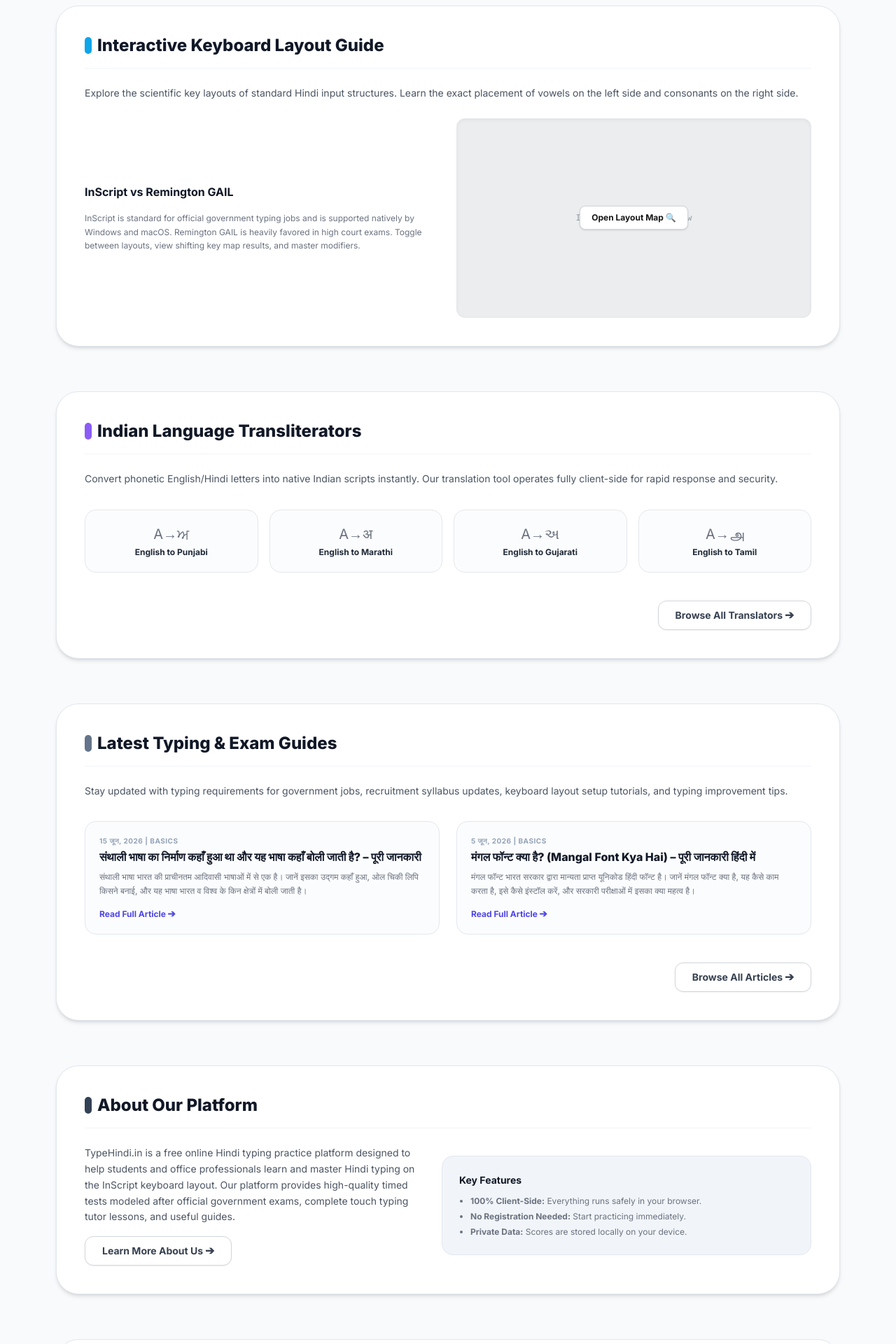
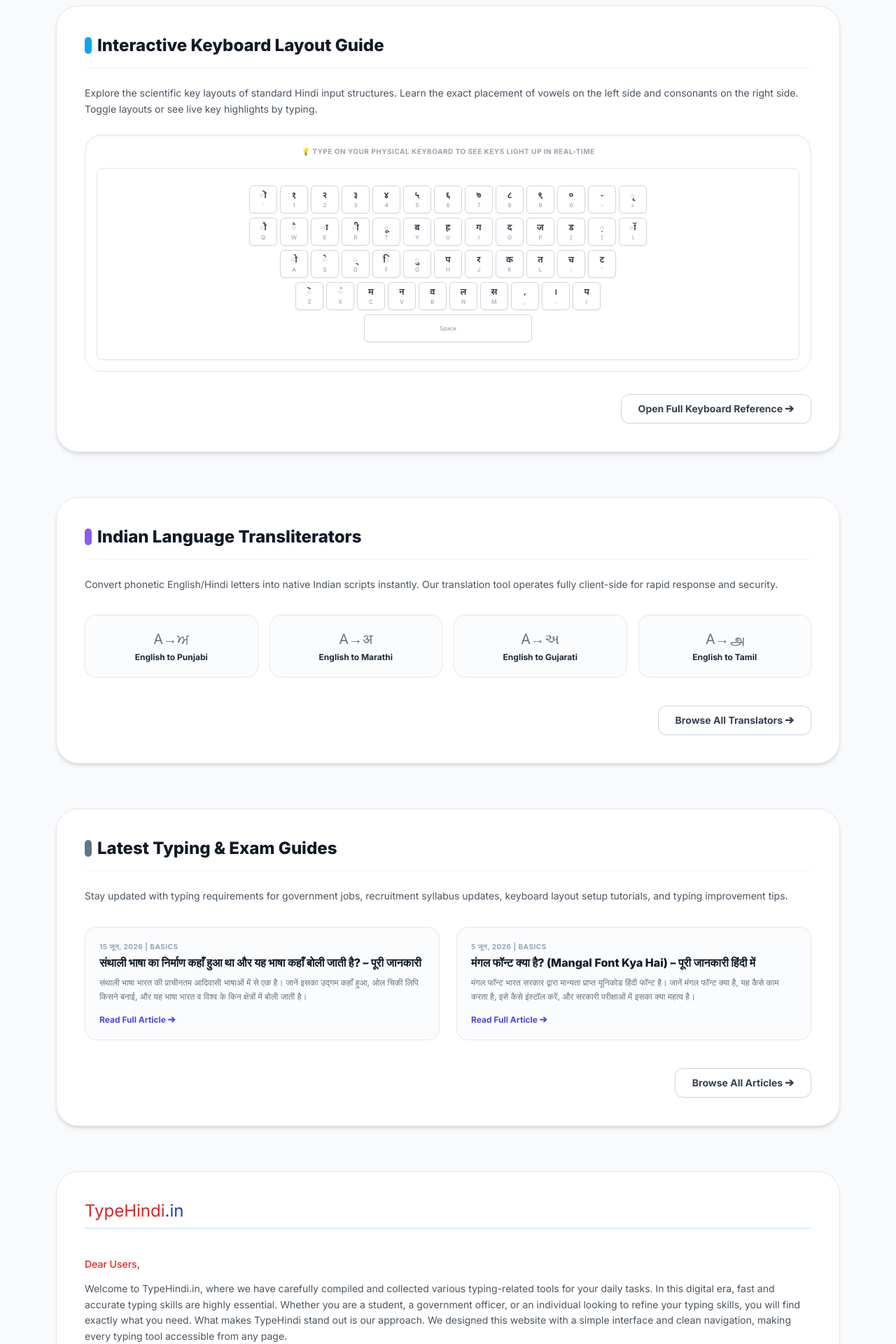
Before and after one commit to therohitbiruli/typehindi, a Next.js app: page / in a window 1280 px wide. Shown: the part 4680-6600 px from the top of the page at 70% size. Built offline with nearby package versions, Linux system fonts and the light colour scheme.

Commit message:
embed actual interactive keyboard on homepage and remove about platform section

```diff
--- a/src/app/page.tsx
+++ b/src/app/page.tsx
@@ -4,6 +4,7 @@ import { lessons } from "../data/lessons";
 import { blogs } from "../data/blogs";
 import { LANGUAGES } from "./translators/page";
 import { HomepageGame } from "../components/HomepageGame";
+import { HomepageKeyboard } from "../components/HomepageKeyboard";
 
 export default function Homepage() {
   // Get first 2 lessons for preview
@@ -272,23 +273,15 @@ export default function Homepage() {
               Interactive Keyboard Layout Guide
             </h2>
             <p className="text-gray-600 dark:text-gray-300 text-sm leading-relaxed">
-              Explore the scientific key layouts of standard Hindi input structures. Learn the exact placement of vowels on the left side and consonants on the right side.
+              Explore the scientific key layouts of standard Hindi input structures. Learn the exact placement of vowels on the left side and consonants on the right side. Toggle layouts or see live key highlights by typing.
             </p>
-            <div className="grid grid-cols-1 md:grid-cols-2 gap-6 items-center">
-              <div className="space-y-4">
-                <h4 className="font-bold text-gray-900 dark:text-white text-base">InScript vs Remington GAIL</h4>
-                <p className="text-xs text-gray-500 dark:text-gray-400 leading-relaxed">
-                  InScript is standard for official government typing jobs and is supported natively by Windows and macOS. Remington GAIL is heavily favored in high court exams. Toggle between layouts, view shifting key map results, and master modifiers.
-                </p>
-              </div>
-              <div className="relative aspect-[16/9] border border-gray-200 dark:border-gray-800 rounded-xl overflow-hidden shadow-inner bg-slate-50 dark:bg-slate-950 flex items-center justify-center">
-                <span className="text-xs font-mono text-gray-400">Interactive Map Preview</span>
-                <div className="absolute inset-0 bg-black/5 flex items-center justify-center">
-                  <Link href="/keyboard-layout" className="px-4 py-2 bg-white dark:bg-gray-800 text-xs font-bold rounded-lg border border-gray-300 dark:border-gray-700 shadow hover:shadow-md transition-all">
-                    Open Layout Map 🔍
-                  </Link>
-                </div>
-              </div>
+
+            <HomepageKeyboard />
+
+            <div className="flex justify-end pt-2">
+              <Link href="/keyboard-layout" className="btn-secondary rounded-xl px-6 py-2.5 border border-gray-300 dark:border-gray-700 shadow-sm text-sm font-bold flex items-center gap-2">
+                Open Full Keyboard Reference ➔
+              </Link>
             </div>
           </div>
 
@@ -356,33 +349,7 @@ export default function Homepage() {
             </div>
           </div>
 
-          {/* 8. ℹ️ SECTION: ABOUT */}
-          <div id="about" className="bg-white dark:bg-slate-900 rounded-[2rem] border border-slate-200 dark:border-slate-800/80 shadow-md p-6 md:p-10 space-y-6">
-            <h2 className="text-2xl font-extrabold text-gray-900 dark:text-white flex items-center gap-2 border-b border-slate-100 dark:border-slate-800 pb-4">
-              <span className="w-2.5 h-6 rounded-full bg-slate-700"></span>
-              About Our Platform
-            </h2>
-            <div className="flex flex-col md:flex-row items-center gap-8">
-              <div className="space-y-4 flex-1">
-                <p className="text-sm text-gray-600 dark:text-gray-300 leading-relaxed">
-                  TypeHindi.in is a free online Hindi typing practice platform designed to help students and office professionals learn and master Hindi typing on the InScript keyboard layout. Our platform provides high-quality timed tests modeled after official government exams, complete touch typing tutor lessons, and useful guides.
-                </p>
-                <div className="flex justify-start">
-                  <Link href="/about" className="btn-secondary rounded-xl px-6 py-2.5 border border-gray-300 dark:border-gray-700 shadow-sm text-sm font-bold flex items-center gap-2">
-                    Learn More About Us ➔
-                  </Link>
-                </div>
-              </div>
-              <div className="flex-1 bg-slate-100 dark:bg-slate-800 border border-slate-200 dark:border-slate-700 p-6 rounded-2xl space-y-3">
-                <h4 className="font-bold text-gray-900 dark:text-white text-sm">Key Features</h4>
-                <ul className="text-xs text-gray-500 dark:text-gray-400 space-y-1.5 pl-4 list-disc">
-                  <li><strong>100% Client-Side:</strong> Everything runs safely in your browser.</li>
-                  <li><strong>No Registration Needed:</strong> Start practicing immediately.</li>
-                  <li><strong>Private Data:</strong> Scores are stored locally on your device.</li>
-                </ul>
-              </div>
-            </div>
-          </div>
+
 
           {/* Text Dense Content mimicking TypingBaba */}
           <div className="bg-white dark:bg-slate-900 rounded-[2rem] border border-slate-200 dark:border-slate-800/80 shadow-sm p-6 md:p-10 space-y-10">
--- a/src/components/Header.tsx
+++ b/src/components/Header.tsx
@@ -40,7 +40,7 @@ export function Header() {
   useEffect(() => {
     if (pathname !== "/") return;
 
-    const sections = ["practice", "learn", "game", "test", "keyboard-layout", "translators", "blog", "about"];
+    const sections = ["practice", "learn", "game", "test", "keyboard-layout", "translators", "blog"];
 
     const observerCallback = (entries: IntersectionObserverEntry[]) => {
       // Find the first intersecting entry
--- /dev/null
+++ b/src/components/HomepageKeyboard.tsx
@@ -0,0 +1,17 @@
+"use client";
+
+import { Keyboard } from "./Keyboard";
+import { useKeyPress } from "../hooks/useKeyPress";
+
+export function HomepageKeyboard() {
+  const { activeKey, isShift } = useKeyPress();
+
+  return (
+    <div className="border border-slate-250 dark:border-slate-800 rounded-3xl p-4 bg-slate-55 dark:bg-slate-900/50 shadow-inner">
+      <p className="text-[10px] font-bold text-gray-400 dark:text-gray-500 uppercase tracking-wider mb-2 text-center">
+        💡 Type on your physical keyboard to see keys light up in real-time
+      </p>
+      <Keyboard activeKey={activeKey} isShift={isShift} visible={true} />
+    </div>
+  );
+}
```
